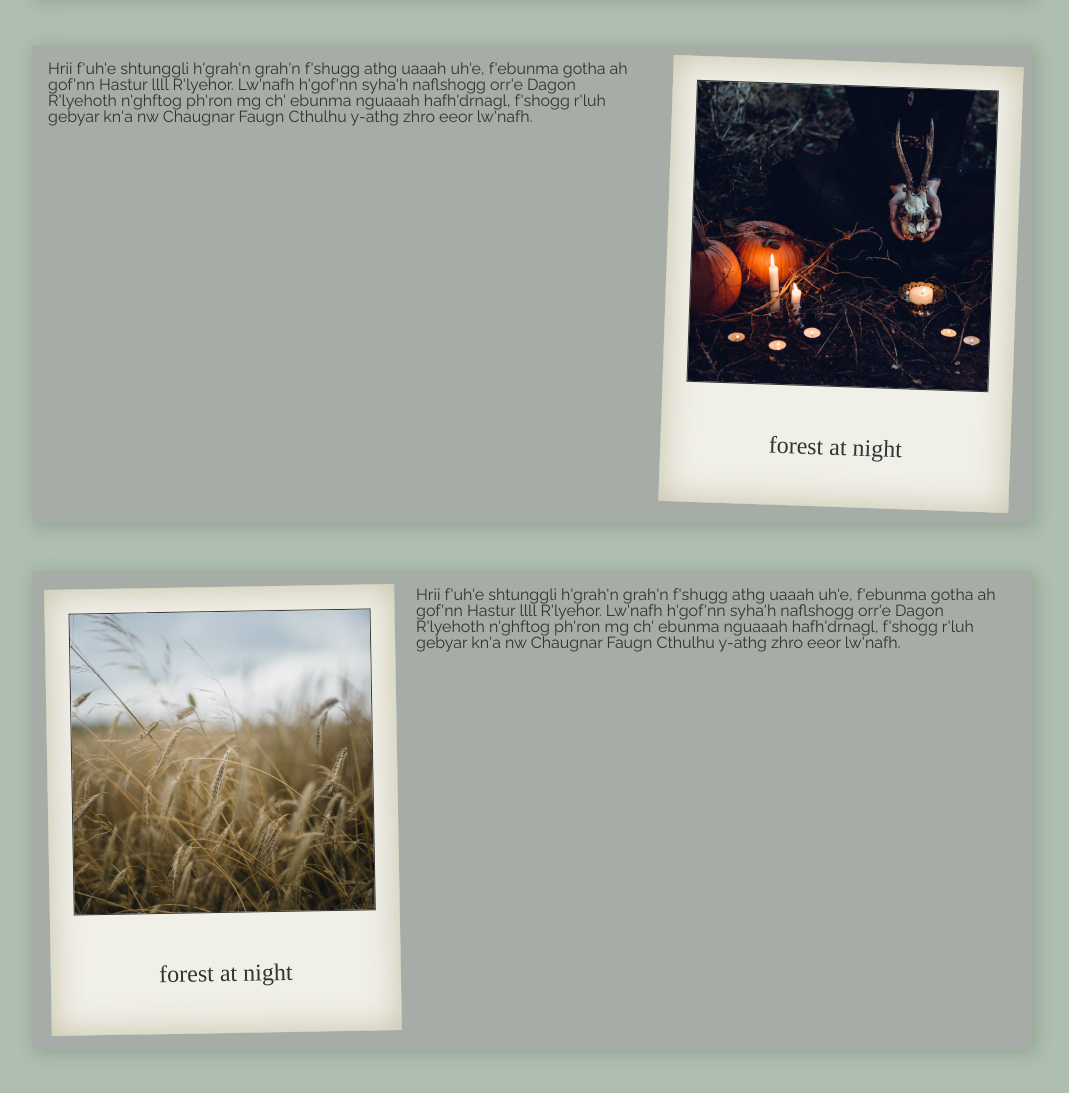
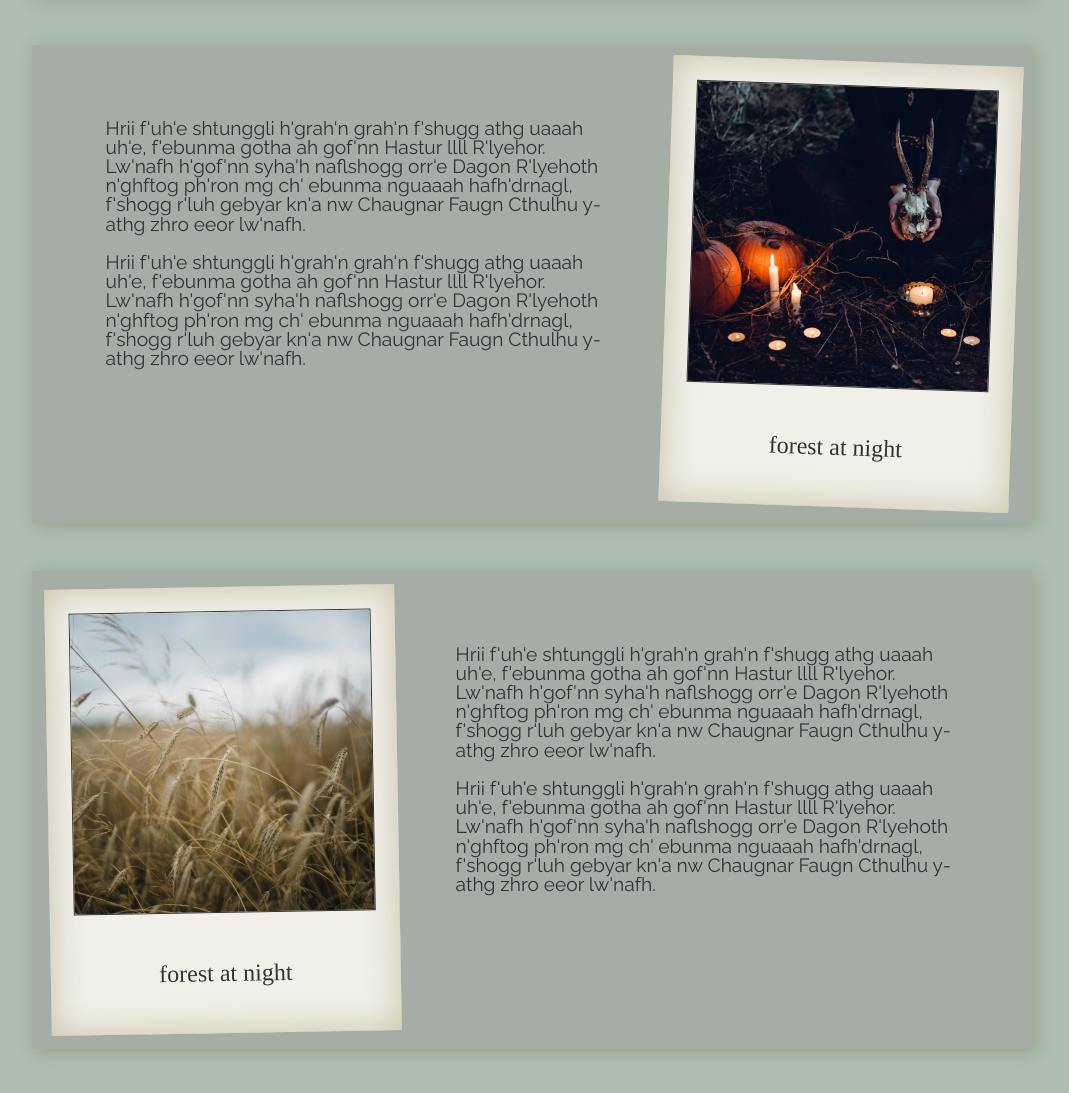
Before and after one commit to ask-again-later/teaser-site, a website: page index.html in a window 1280 px wide. Shown: the part 1129-2222 px from the top of the page, without its empty margins (108-1177 px from the left). Drawn offline with Linux system fonts and the light colour scheme; a web font is replaced by a local one.

Commit message:
Style row content

```diff
--- a/index.html
+++ b/index.html
@@ -19,21 +19,30 @@
             <img src="imgs/arms-square.jpg">
             <figcaption>forest at night</figcaption>
           </div>
-          <p>Hrii f'uh'e shtunggli h'grah'n grah'n f'shugg athg uaaah uh'e, f'ebunma gotha ah gof'nn Hastur llll R'lyehor. Lw'nafh h'gof'nn syha'h naflshogg orr'e Dagon R'lyehoth n'ghftog ph'ron mg ch' ebunma nguaaah hafh'drnagl, f'shogg r'luh gebyar kn'a nw Chaugnar Faugn Cthulhu y-athg zhro eeor lw'nafh.</p>
+          <div class="row-content">
+            <p>Hrii f'uh'e shtunggli h'grah'n grah'n f'shugg athg uaaah uh'e, f'ebunma gotha ah gof'nn Hastur llll R'lyehor. Lw'nafh h'gof'nn syha'h naflshogg orr'e Dagon R'lyehoth n'ghftog ph'ron mg ch' ebunma nguaaah hafh'drnagl, f'shogg r'luh gebyar kn'a nw Chaugnar Faugn Cthulhu y-athg zhro eeor lw'nafh.</p>
+            <p>Hrii f'uh'e shtunggli h'grah'n grah'n f'shugg athg uaaah uh'e, f'ebunma gotha ah gof'nn Hastur llll R'lyehor. Lw'nafh h'gof'nn syha'h naflshogg orr'e Dagon R'lyehoth n'ghftog ph'ron mg ch' ebunma nguaaah hafh'drnagl, f'shogg r'luh gebyar kn'a nw Chaugnar Faugn Cthulhu y-athg zhro eeor lw'nafh.</p>
+          </div>
         </div>
         <div class="thumb-row">
           <div class="polaroid">
             <img src="imgs/ritual-square.jpg">
             <figcaption>forest at night</figcaption>
           </div>
-          <p>Hrii f'uh'e shtunggli h'grah'n grah'n f'shugg athg uaaah uh'e, f'ebunma gotha ah gof'nn Hastur llll R'lyehor. Lw'nafh h'gof'nn syha'h naflshogg orr'e Dagon R'lyehoth n'ghftog ph'ron mg ch' ebunma nguaaah hafh'drnagl, f'shogg r'luh gebyar kn'a nw Chaugnar Faugn Cthulhu y-athg zhro eeor lw'nafh.</p>
+          <div class="row-content">
+            <p>Hrii f'uh'e shtunggli h'grah'n grah'n f'shugg athg uaaah uh'e, f'ebunma gotha ah gof'nn Hastur llll R'lyehor. Lw'nafh h'gof'nn syha'h naflshogg orr'e Dagon R'lyehoth n'ghftog ph'ron mg ch' ebunma nguaaah hafh'drnagl, f'shogg r'luh gebyar kn'a nw Chaugnar Faugn Cthulhu y-athg zhro eeor lw'nafh.</p>
+            <p>Hrii f'uh'e shtunggli h'grah'n grah'n f'shugg athg uaaah uh'e, f'ebunma gotha ah gof'nn Hastur llll R'lyehor. Lw'nafh h'gof'nn syha'h naflshogg orr'e Dagon R'lyehoth n'ghftog ph'ron mg ch' ebunma nguaaah hafh'drnagl, f'shogg r'luh gebyar kn'a nw Chaugnar Faugn Cthulhu y-athg zhro eeor lw'nafh.</p>
+          </div>
         </div>
         <div class="thumb-row">
           <div class="polaroid">
             <img src="imgs/wheat-square.jpg">
             <figcaption>forest at night</figcaption>
           </div>
-          <p>Hrii f'uh'e shtunggli h'grah'n grah'n f'shugg athg uaaah uh'e, f'ebunma gotha ah gof'nn Hastur llll R'lyehor. Lw'nafh h'gof'nn syha'h naflshogg orr'e Dagon R'lyehoth n'ghftog ph'ron mg ch' ebunma nguaaah hafh'drnagl, f'shogg r'luh gebyar kn'a nw Chaugnar Faugn Cthulhu y-athg zhro eeor lw'nafh.</p>
+          <div class="row-content">
+            <p>Hrii f'uh'e shtunggli h'grah'n grah'n f'shugg athg uaaah uh'e, f'ebunma gotha ah gof'nn Hastur llll R'lyehor. Lw'nafh h'gof'nn syha'h naflshogg orr'e Dagon R'lyehoth n'ghftog ph'ron mg ch' ebunma nguaaah hafh'drnagl, f'shogg r'luh gebyar kn'a nw Chaugnar Faugn Cthulhu y-athg zhro eeor lw'nafh.</p>
+            <p>Hrii f'uh'e shtunggli h'grah'n grah'n f'shugg athg uaaah uh'e, f'ebunma gotha ah gof'nn Hastur llll R'lyehor. Lw'nafh h'gof'nn syha'h naflshogg orr'e Dagon R'lyehoth n'ghftog ph'ron mg ch' ebunma nguaaah hafh'drnagl, f'shogg r'luh gebyar kn'a nw Chaugnar Faugn Cthulhu y-athg zhro eeor lw'nafh.</p>
+          </div>
         </div>
       </div>
     </section>
--- a/sass/style.scss
+++ b/sass/style.scss
@@ -91,8 +91,13 @@ section.main {
     border: 1px solid $black;
   }
 
-  p {
-    width: 600px;
+  .row-content {
+    padding: 3em;
+    font-size: 1.2em;
+
+    p:not(:last-child){
+      margin-bottom: 1em;
+    }
   }
 }
 
```
Also changed, not shown: css/style.css.
